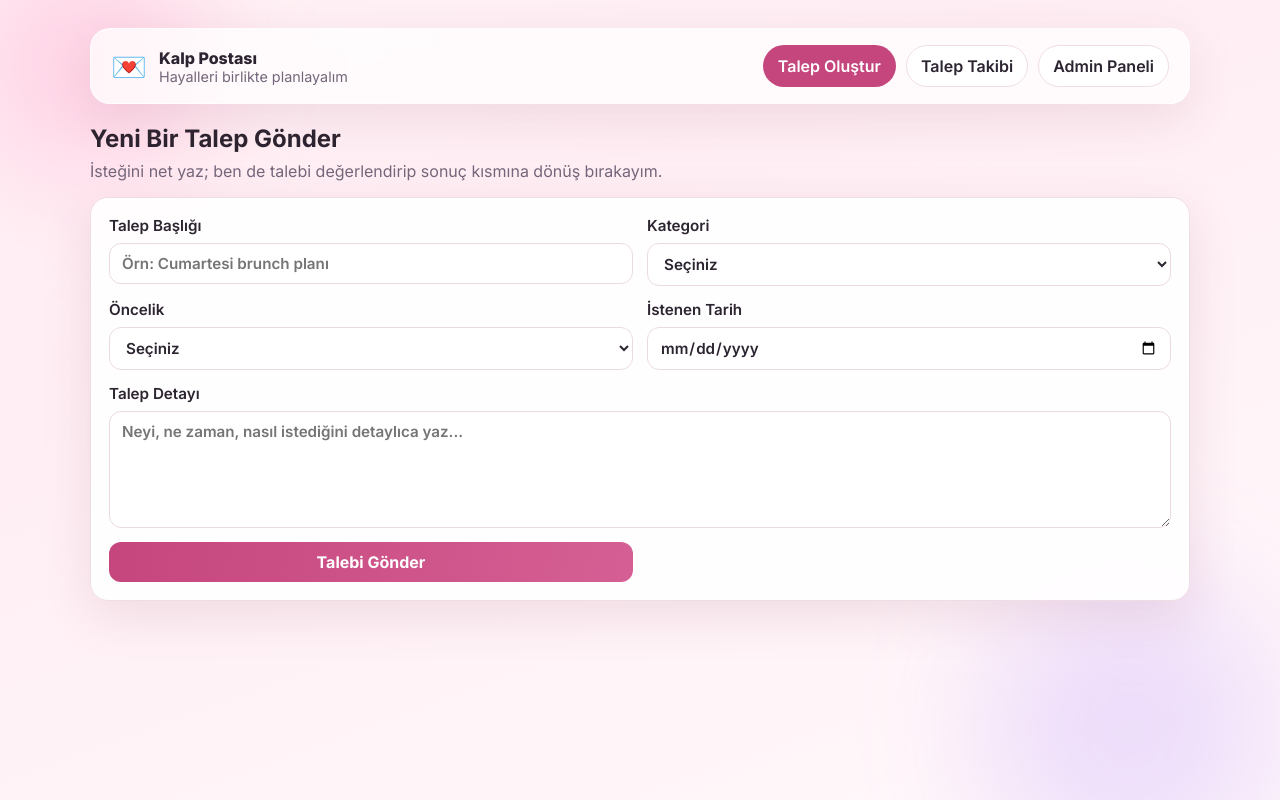
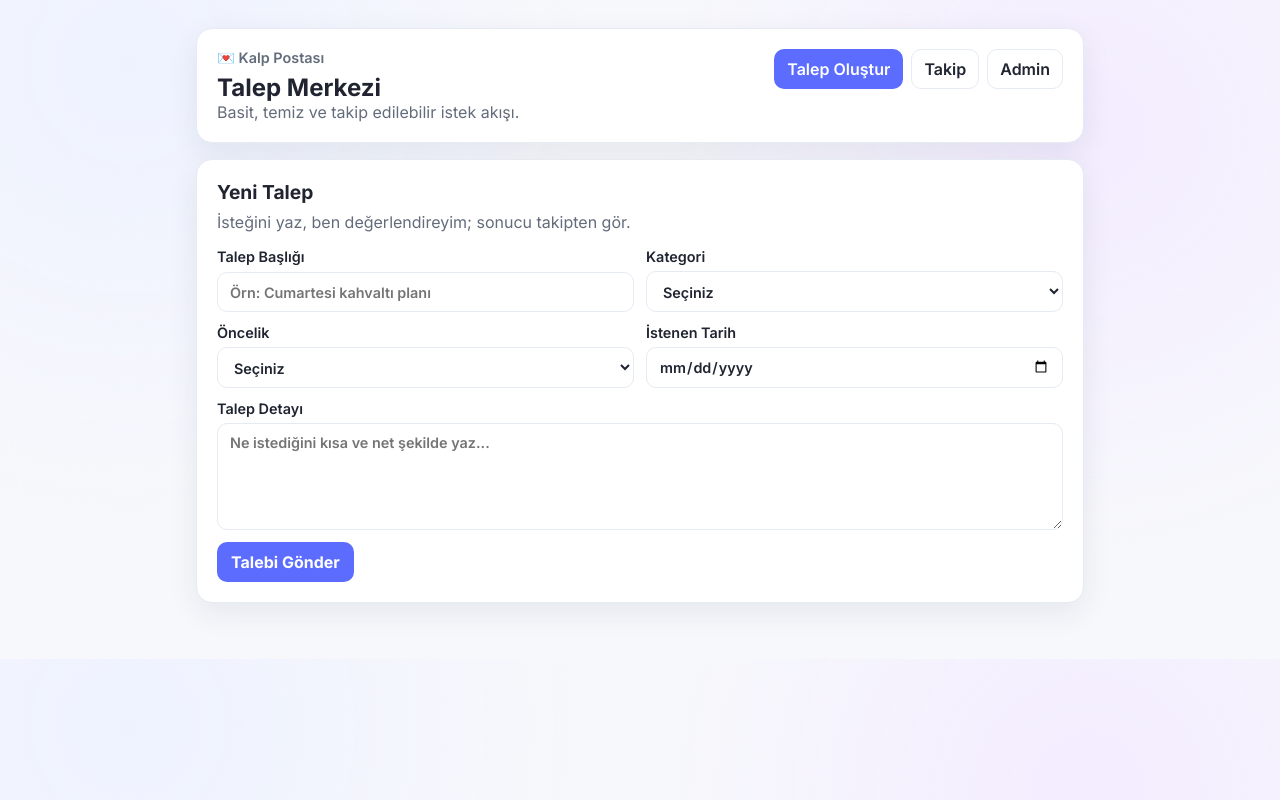
Before and after one commit to gorzerk28/sitedeneme, a plain HTML site: page index.html in a window 1280 px wide. Drawn offline with Linux system fonts and the light colour scheme.

Commit message:
Refine UI with cleaner and more aesthetic layout

```diff
--- a/index.html
+++ b/index.html
@@ -13,38 +13,29 @@
     <link rel="stylesheet" href="styles.css" />
   </head>
   <body>
-    <div class="bg-blur bg-blur-1"></div>
-    <div class="bg-blur bg-blur-2"></div>
-
-    <header class="topbar">
-      <div class="brand">
-        <span class="brand-icon">💌</span>
+    <main class="app-shell">
+      <header class="topbar card">
         <div>
-          <p class="brand-title">Kalp Postası</p>
-          <p class="brand-subtitle">Hayalleri birlikte planlayalım</p>
+          <p class="eyebrow">💌 Kalp Postası</p>
+          <h1>Talep Merkezi</h1>
+          <p class="muted">Basit, temiz ve takip edilebilir istek akışı.</p>
         </div>
-      </div>
-
         <nav class="tabs" aria-label="Sayfalar">
           <button class="tab-btn active" data-tab="create">Talep Oluştur</button>
-        <button class="tab-btn" data-tab="track">Talep Takibi</button>
-        <button class="tab-btn" data-tab="admin">Admin Paneli</button>
+          <button class="tab-btn" data-tab="track">Takip</button>
+          <button class="tab-btn" data-tab="admin">Admin</button>
         </nav>
       </header>
 
-    <main class="layout">
       <section class="panel active" id="create">
-        <div class="panel-head">
-          <h1>Yeni Bir Talep Gönder</h1>
-          <p>
-            İsteğini net yaz; ben de talebi değerlendirip sonuç kısmına dönüş bırakayım.
-          </p>
-        </div>
+        <article class="card">
+          <h2>Yeni Talep</h2>
+          <p class="muted">İsteğini yaz, ben değerlendireyim; sonucu takipten gör.</p>
 
-        <form id="requestForm" class="card form-grid">
+          <form id="requestForm" class="form-grid">
             <label>
               Talep Başlığı
-            <input name="title" placeholder="Örn: Cumartesi brunch planı" required />
+              <input name="title" placeholder="Örn: Cumartesi kahvaltı planı" required />
             </label>
 
             <label>
@@ -79,34 +70,31 @@
               <textarea
                 name="detail"
                 rows="5"
-              placeholder="Neyi, ne zaman, nasıl istediğini detaylıca yaz..."
+                placeholder="Ne istediğini kısa ve net şekilde yaz..."
                 required
               ></textarea>
             </label>
 
+            <div class="full action-row">
               <button type="submit" class="btn-primary">Talebi Gönder</button>
               <p id="formInfo" class="muted" aria-live="polite"></p>
+            </div>
           </form>
+        </article>
       </section>
 
       <section class="panel" id="track">
-        <div class="panel-head">
-          <h1>Talep Takibi</h1>
-          <p>Tüm taleplerin durumunu ve sonuç notlarını buradan görebilirsin.</p>
-        </div>
-
+        <article class="card">
+          <h2>Talep Takibi</h2>
+          <p class="muted">Durum ve sonuç notlarını burada takip edebilirsin.</p>
           <div id="trackList" class="stack"></div>
+        </article>
       </section>
 
       <section class="panel" id="admin">
-        <div class="panel-head">
-          <h1>Admin Paneli</h1>
-          <p>Bu alan sadece sana özel. Gelen talepleri yönetip sonuç gir.</p>
-        </div>
-
-        <div id="adminGate" class="card login-card">
+        <article id="adminGate" class="card login-card">
           <h2>Admin Girişi</h2>
-          <p class="muted">Panele erişmek için şifreni gir.</p>
+          <p class="muted">Sadece sana özel panel.</p>
           <form id="adminLoginForm" class="inline-form">
             <input
               type="password"
@@ -118,41 +106,45 @@
             <button class="btn-primary" type="submit">Giriş Yap</button>
           </form>
           <p id="loginInfo" class="muted" aria-live="polite"></p>
-        </div>
+        </article>
 
         <div id="adminContent" class="hidden">
-          <div class="card admin-toolbar">
-            <p><strong>Admin:</strong> Giriş başarılı ✅</p>
+          <article class="card admin-toolbar">
+            <p><strong>Admin oturumu açık</strong></p>
             <button id="logoutBtn" class="btn-ghost">Çıkış Yap</button>
-          </div>
+          </article>
+
+          <article class="card">
+            <h2>Gelen Talepler</h2>
             <div id="adminList" class="stack"></div>
+          </article>
         </div>
       </section>
     </main>
 
     <template id="trackItemTemplate">
-      <article class="card request-card">
+      <article class="request-card">
         <div class="request-head">
           <h3 data-field="title"></h3>
           <span class="badge" data-field="status"></span>
         </div>
         <p class="meta" data-field="meta"></p>
-        <p data-field="detail"></p>
+        <p class="content" data-field="detail"></p>
         <div class="result-box">
-          <h4>Sonuç Notu</h4>
+          <h4>Sonuç</h4>
           <p data-field="result"></p>
         </div>
       </article>
     </template>
 
     <template id="adminItemTemplate">
-      <article class="card request-card">
+      <article class="request-card">
         <div class="request-head">
           <h3 data-field="title"></h3>
           <span class="badge" data-field="status"></span>
         </div>
         <p class="meta" data-field="meta"></p>
-        <p data-field="detail"></p>
+        <p class="content" data-field="detail"></p>
 
         <form class="admin-form" data-role="updateForm">
           <label>
--- a/styles.css
+++ b/styles.css
@@ -1,15 +1,19 @@
 :root {
-  --bg: #fff6f7;
-  --panel: rgba(255, 255, 255, 0.75);
-  --text: #2c2430;
-  --muted: #74667a;
-  --line: #f0dce4;
-  --primary: #c5467d;
-  --primary-dark: #9d2d61;
-  --success: #1f9d67;
-  --warn: #d97706;
-  --danger: #c0392b;
-  --shadow: 0 14px 50px rgba(128, 46, 84, 0.12);
+  --bg: #f7f8fc;
+  --card: #ffffff;
+  --text: #1f2430;
+  --muted: #636c7b;
+  --line: #e6eaf2;
+  --primary: #5b6cff;
+  --primary-dark: #4153f3;
+  --success-bg: #e8f8ef;
+  --success-text: #1d8f54;
+  --warn-bg: #fff4e6;
+  --warn-text: #ad6c14;
+  --danger-bg: #ffecec;
+  --danger-text: #ba3232;
+  --radius: 16px;
+  --shadow: 0 10px 30px rgba(19, 33, 68, 0.08);
 }
 
 * {
@@ -18,98 +22,84 @@
 
 body {
   margin: 0;
-  min-height: 100vh;
-  background: linear-gradient(160deg, #fff3f6, #ffeef4 30%, #fff8fb 100%);
+  background: radial-gradient(circle at 10% 10%, #eef2ff 0, transparent 35%),
+    radial-gradient(circle at 85% 20%, #f3ecff 0, transparent 35%), var(--bg);
   color: var(--text);
-  font-family: "Inter", system-ui, -apple-system, BlinkMacSystemFont, "Segoe UI", sans-serif;
-  padding: 28px;
+  font-family: "Inter", system-ui, -apple-system, Segoe UI, Roboto, sans-serif;
 }
 
-.bg-blur {
-  position: fixed;
-  border-radius: 9999px;
-  filter: blur(60px);
-  z-index: -1;
+.app-shell {
+  max-width: 920px;
+  margin: 28px auto;
+  padding: 0 16px 28px;
+  display: grid;
+  gap: 16px;
 }
 
-.bg-blur-1 {
-  width: 240px;
-  height: 240px;
-  background: rgba(255, 125, 183, 0.25);
-  top: -60px;
-  left: -40px;
+.card {
+  background: var(--card);
+  border: 1px solid var(--line);
+  border-radius: var(--radius);
+  box-shadow: var(--shadow);
+  padding: 20px;
 }
 
-.bg-blur-2 {
-  width: 300px;
-  height: 300px;
-  background: rgba(169, 126, 255, 0.2);
-  right: 0;
-  bottom: -80px;
+h1,
+h2,
+h3,
+h4,
+p {
+  margin: 0;
+}
+
+h1 {
+  font-size: 1.5rem;
+  margin-top: 6px;
+}
+
+h2 {
+  font-size: 1.2rem;
+  margin-bottom: 8px;
+}
+
+.eyebrow {
+  font-size: 0.9rem;
+  color: var(--muted);
+  font-weight: 600;
+}
+
+.muted {
+  color: var(--muted);
 }
 
 .topbar {
-  max-width: 1100px;
-  margin: 0 auto 20px;
-  padding: 16px 20px;
-  border: 1px solid rgba(255, 255, 255, 0.7);
-  border-radius: 20px;
-  backdrop-filter: blur(10px);
-  background: var(--panel);
-  box-shadow: var(--shadow);
   display: flex;
-  gap: 16px;
   justify-content: space-between;
-  align-items: center;
-  flex-wrap: wrap;
-}
-
-.brand {
-  display: flex;
-  align-items: center;
-  gap: 12px;
-}
-
-.brand-icon {
-  font-size: 1.8rem;
-}
-
-.brand-title {
-  margin: 0;
-  font-weight: 800;
-}
-
-.brand-subtitle {
-  margin: 0;
-  font-size: 0.9rem;
-  color: var(--muted);
+  align-items: flex-start;
+  gap: 14px;
 }
 
 .tabs {
   display: flex;
-  gap: 10px;
+  gap: 8px;
   flex-wrap: wrap;
+  justify-content: flex-end;
 }
 
 .tab-btn {
   border: 1px solid var(--line);
+  border-radius: 10px;
   background: #fff;
+  padding: 9px 12px;
+  font-weight: 600;
   color: var(--text);
-  border-radius: 999px;
-  padding: 10px 14px;
-  font-weight: 600;
   cursor: pointer;
 }
 
 .tab-btn.active {
+  border-color: transparent;
   background: var(--primary);
   color: #fff;
-  border-color: transparent;
-}
-
-.layout {
-  max-width: 1100px;
-  margin: 0 auto;
 }
 
 .panel {
@@ -120,34 +110,17 @@ body {
   display: block;
 }
 
-.panel-head h1 {
-  margin-bottom: 8px;
-}
-
-.panel-head p {
-  color: var(--muted);
-  margin-top: 0;
-}
-
-.card {
-  background: rgba(255, 255, 255, 0.9);
-  border: 1px solid var(--line);
-  border-radius: 18px;
-  padding: 18px;
-  box-shadow: var(--shadow);
-}
-
 .form-grid {
+  margin-top: 16px;
   display: grid;
-  grid-template-columns: repeat(2, minmax(0, 1fr));
-  gap: 14px;
+  grid-template-columns: 1fr 1fr;
+  gap: 12px;
 }
 
 label {
-  display: flex;
-  flex-direction: column;
-  gap: 8px;
-  font-size: 0.95rem;
+  display: grid;
+  gap: 6px;
+  font-size: 0.9rem;
   font-weight: 600;
 }
 
@@ -165,118 +138,133 @@ button {
 input,
 select,
 textarea {
-  border: 1px solid #ebd9e3;
-  border-radius: 12px;
+  border: 1px solid var(--line);
+  border-radius: 10px;
   padding: 10px 12px;
+  color: var(--text);
   background: #fff;
-  color: var(--text);
+}
+
+input:focus,
+select:focus,
+textarea:focus {
+  outline: 2px solid #d7ddff;
+  border-color: var(--primary);
 }
 
 textarea {
   resize: vertical;
 }
 
+.action-row {
+  display: flex;
+  align-items: center;
+  gap: 12px;
+  flex-wrap: wrap;
+}
+
 .btn-primary,
 .btn-ghost {
   border: none;
-  border-radius: 12px;
+  border-radius: 10px;
   padding: 10px 14px;
   font-weight: 700;
   cursor: pointer;
 }
 
 .btn-primary {
-  background: linear-gradient(100deg, var(--primary), #d55f94);
-  color: white;
+  background: var(--primary);
+  color: #fff;
 }
 
 .btn-primary:hover {
-  background: linear-gradient(100deg, var(--primary-dark), var(--primary));
+  background: var(--primary-dark);
 }
 
 .btn-ghost {
+  border: 1px solid var(--line);
   background: #fff;
-  border: 1px solid var(--line);
-}
-
-.muted {
-  color: var(--muted);
 }
 
 .stack {
+  margin-top: 14px;
   display: grid;
-  gap: 14px;
+  gap: 12px;
 }
 
 .request-card {
+  border: 1px solid var(--line);
+  border-radius: 12px;
+  padding: 14px;
   display: grid;
-  gap: 10px;
+  gap: 8px;
 }
 
 .request-head {
   display: flex;
   justify-content: space-between;
+  gap: 8px;
   align-items: center;
-  gap: 12px;
-}
-
-.meta {
-  color: var(--muted);
-  margin: 0;
-  font-size: 0.9rem;
 }
 
 .badge {
-  font-size: 0.8rem;
+  border-radius: 999px;
+  padding: 5px 10px;
+  font-size: 0.78rem;
   font-weight: 700;
-  padding: 6px 10px;
-  border-radius: 999px;
-  background: #f4ebf0;
+  background: #eef1f8;
+  color: #4a5568;
 }
 
 .badge[data-status="Tamamlandı"],
 .badge[data-status="Kabul Edildi"] {
-  background: rgba(31, 157, 103, 0.16);
-  color: #146c48;
+  background: var(--success-bg);
+  color: var(--success-text);
 }
 
 .badge[data-status="İnceleniyor"] {
-  background: rgba(217, 119, 6, 0.14);
-  color: #8d4f06;
+  background: var(--warn-bg);
+  color: var(--warn-text);
 }
 
 .badge[data-status="Reddedildi"] {
-  background: rgba(192, 57, 43, 0.14);
-  color: var(--danger);
+  background: var(--danger-bg);
+  color: var(--danger-text);
+}
+
+.meta {
+  font-size: 0.85rem;
+  color: var(--muted);
+}
+
+.content {
+  color: #2c3445;
 }
 
 .result-box {
-  background: #fff8fb;
-  border: 1px solid #f3dfe9;
-  border-radius: 12px;
-  padding: 12px;
-}
-
-.result-box h4 {
-  margin: 0 0 6px;
-}
-
-.result-box p {
-  margin: 0;
-}
-
-.login-card,
-.admin-toolbar {
-  margin-bottom: 14px;
+  border-top: 1px dashed var(--line);
+  margin-top: 4px;
+  padding-top: 8px;
+  display: grid;
+  gap: 4px;
 }
 
 .inline-form {
+  margin-top: 12px;
   display: flex;
-  gap: 10px;
+  gap: 8px;
   flex-wrap: wrap;
 }
 
+.admin-toolbar {
+  display: flex;
+  justify-content: space-between;
+  align-items: center;
+  margin-bottom: 12px;
+}
+
 .admin-form {
+  margin-top: 6px;
   display: grid;
   gap: 10px;
 }
@@ -286,11 +274,20 @@ textarea {
 }
 
 @media (max-width: 760px) {
-  body {
-    padding: 16px;
+  .topbar {
+    flex-direction: column;
+  }
+
+  .tabs {
+    justify-content: flex-start;
   }
 
   .form-grid {
     grid-template-columns: 1fr;
   }
+
+  .app-shell {
+    margin-top: 16px;
+    padding-bottom: 16px;
+  }
 }
```
Lines whose indentation alone changed are shown as unchanged.
